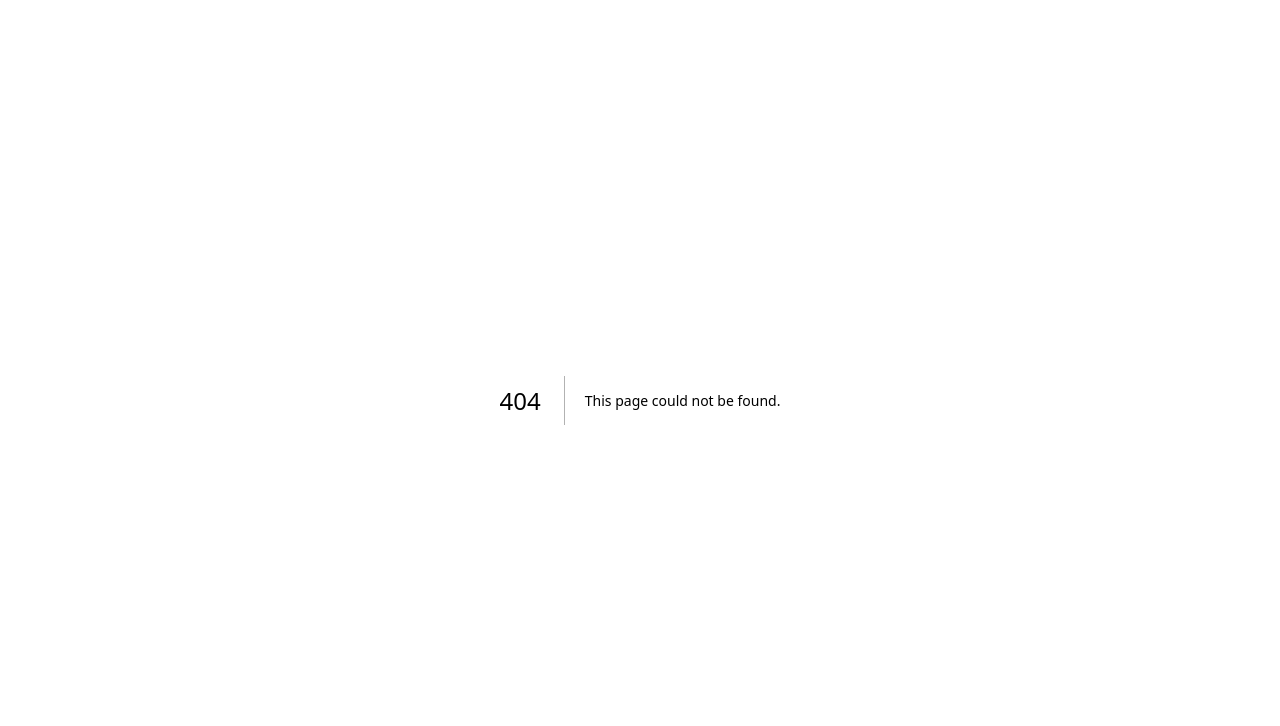
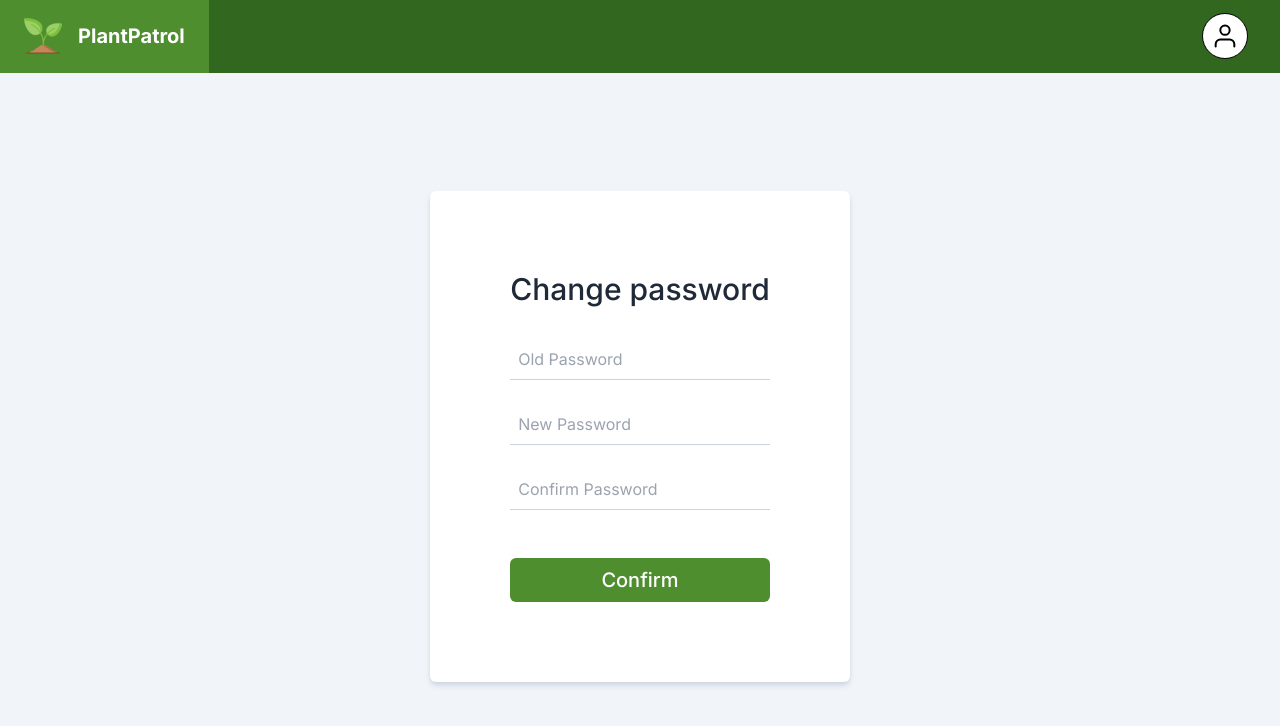
Before and after one commit to davidffa/PlantPatrol, a Next.js app in the folder web/: page /change-password in a window 1280 px wide. Before the commit this address had no page. Shown: the top 726 px of the page. Built offline with nearby package versions, Linux system fonts and the light colour scheme.

Commit message:
Add confirm password page

```diff
--- /dev/null
+++ b/web/src/app/change-password/page.tsx
@@ -0,0 +1,63 @@
+"use client"
+
+import { UnderlineInput } from "@/components/UnderlineInput";
+import { FormEvent } from "react";
+import { Navbar } from "@/components/Navbar";
+import { useState } from "react";
+
+export default function ChangePassword() {
+  const [oldPassword, setOldPassword] = useState('');
+  const [newPassword, setNewPassword] = useState('');
+  const [confirmPassword, setConfirmPassword] = useState('');
+
+  function handleSubmit(event: FormEvent<HTMLFormElement>) {
+    event.preventDefault();
+
+    if (newPassword !== confirmPassword) {
+      alert("Password mismatch!");
+      return;
+    }
+
+    alert("Form submitted!");
+  }
+
+  return (
+    <div className="h-screen flex flex-col">
+      <Navbar />
+
+      <main className="flex h-full items-center justify-center bg-slate-100">
+        <form className="bg-white p-20 rounded-md flex flex-col gap-8 shadow-md shadow-slate-300" onSubmit={handleSubmit}>
+          <h1 className="font-alt font-medium text-3xl text-center">Change password</h1>
+
+          <div className="flex flex-col items-center justify-center gap-6">
+            <UnderlineInput
+              type="password"
+              placeholder="Old Password"
+              maxLength={128}
+              value={oldPassword}
+              onChange={(e) => setOldPassword(e.target.value)}
+            />
+            <UnderlineInput
+              type="password"
+              placeholder="New Password"
+              maxLength={128}
+              value={newPassword}
+              onChange={(e) => setNewPassword(e.target.value)}
+            />
+            <UnderlineInput
+              type="password"
+              placeholder="Confirm Password"
+              maxLength={128}
+              value={confirmPassword}
+              onChange={(e) => setConfirmPassword(e.target.value)}
+            />
+
+            <button className="mt-6 p-2 bg-green hover:duration-200 hover:bg-dark-green font-medium text-white text-xl w-full rounded-md">
+              Confirm
+            </button>
+          </div>
+        </form>
+      </main>
+    </div>
+  );
+}
--- a/web/src/app/page.tsx
+++ b/web/src/app/page.tsx
@@ -4,14 +4,19 @@ import { UnderlineInput } from "@/components/UnderlineInput";
 import { FormEvent, useState } from "react";
 import Image from "next/image";
 import { Navbar } from "@/components/Navbar";
+import { useRouter } from "next/navigation";
 
-export default function Home() {
+export default function Login() {
   const [showPassword, setShowPassword] = useState(false);
+
+  const router = useRouter();
 
   function handleSubmit(event: FormEvent<HTMLFormElement>) {
     event.preventDefault();
 
     alert("Form submitted!");
+
+    router.push("/change-password");
   }
 
   return (
--- a/web/src/components/Navbar.tsx
+++ b/web/src/components/Navbar.tsx
@@ -2,7 +2,7 @@ import Link from "next/link";
 import Image from "next/image";
 
 type Props = {
-  showUser: boolean;
+  showUser?: boolean;
 }
 
 export function Navbar({ showUser = true }: Props) {
```
Also changed, not shown: 1 other file (tests, documents, lock files or other folders).
